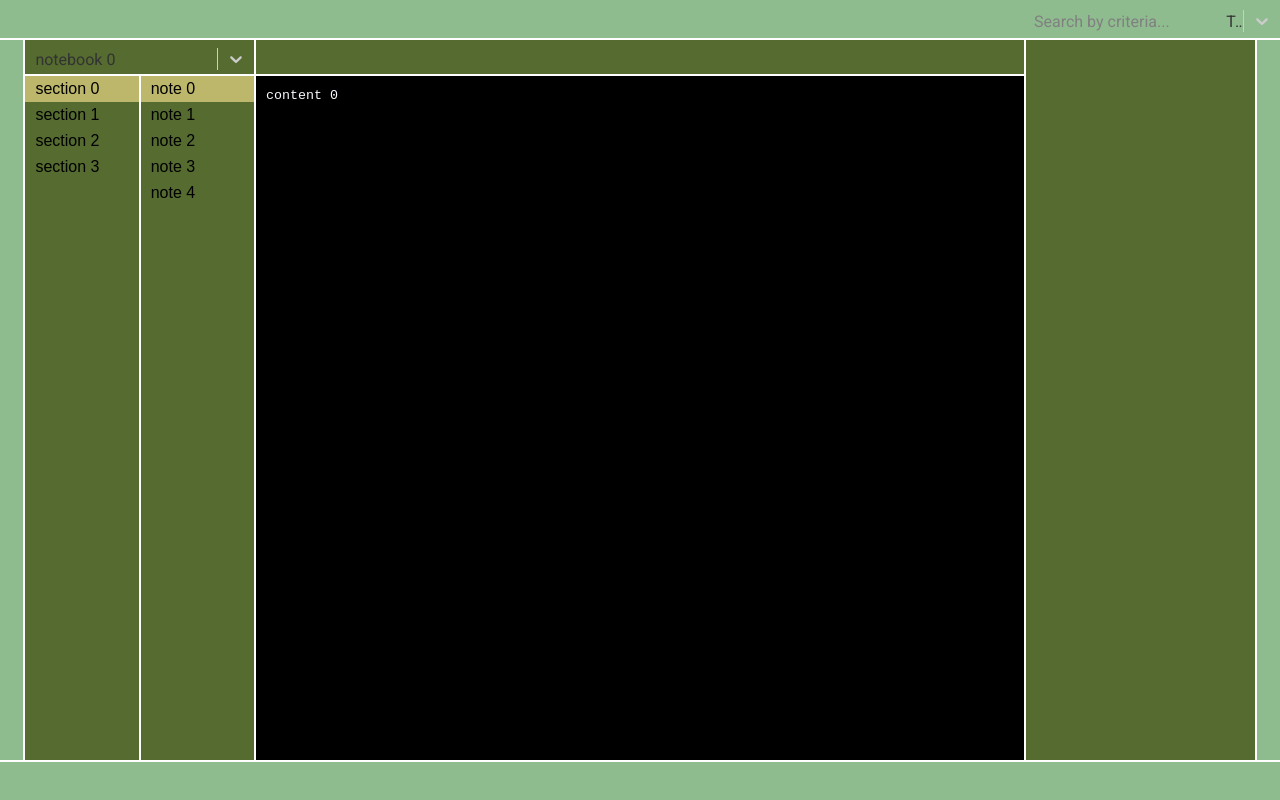
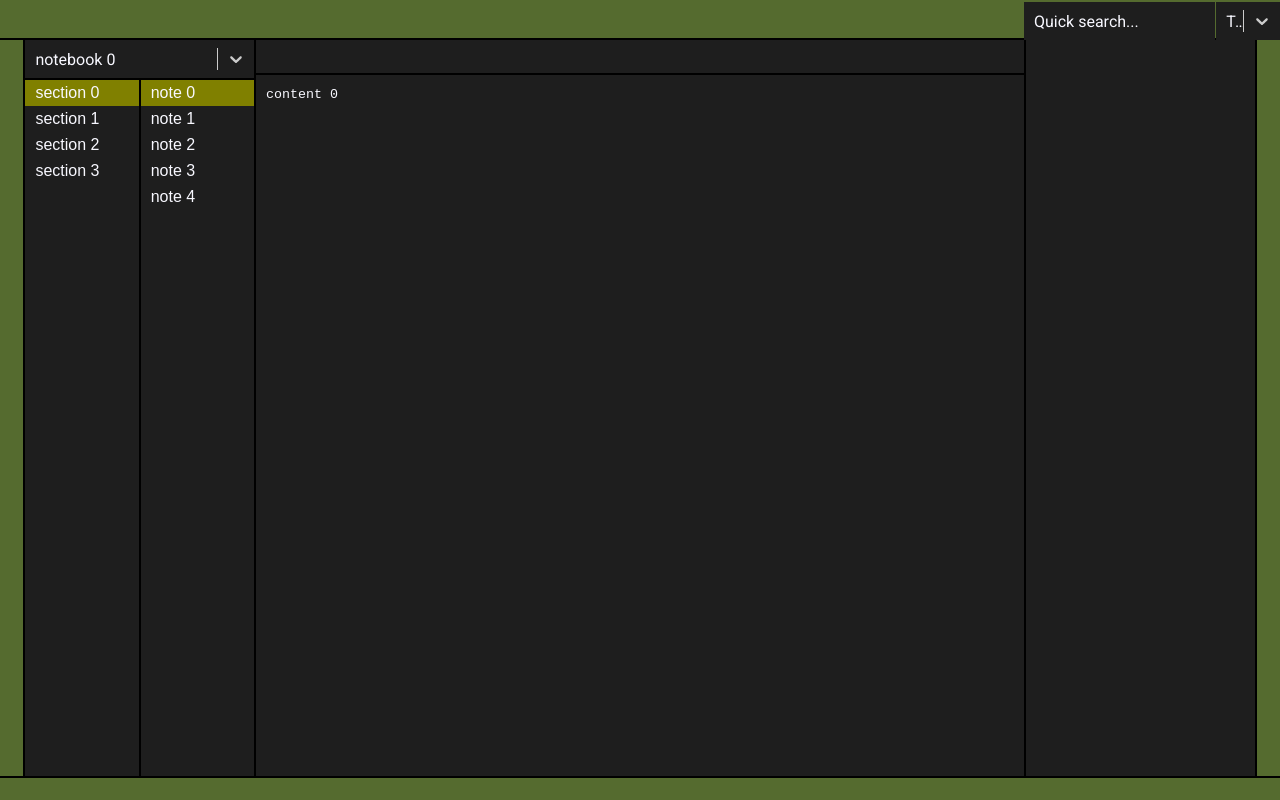
Before and after one commit to stroym/snovy, a React (Create React App) app: page / in a window 1280 px wide. Built offline with nearby package versions, Linux system fonts and the light colour scheme.

Commit message:
more work on theming

```diff
--- a/src/App.scss
+++ b/src/App.scss
@@ -1,9 +1,9 @@
 @use "style/common/react-select";
-@use "style/layout";
-@use "style/left/left";
-@use "style/right/right";
-@use "style/top/top";
-@use "style/editor/editor";
+@use "style/layout/left";
+@use "style/layout/right";
+@use "style/layout/top";
+@use "style/layout/bottom";
+@use "style/layout/editor";
 @use "style/common/context-menu";
 @use "style/common/tab-switcher";
 
@@ -26,11 +26,18 @@ html, body, #root {
   cursor: not-allowed;
 }
 
-//TODO figure out better way to prevent grid from going out of bounds
 #snovy-app {
   width: 100%;
   height: 100%;
   display: grid;
-  grid-template-rows: 5% 90% 5%;
-  grid-template-areas: "top" "middle" "bottom"
+  grid-template-rows: 5% 92% 3%;
+  grid-template-areas: "top" "middle" "bottom";
 }
+
+#snovy-middle {
+  grid-area: middle;
+  display: grid;
+  grid-template-columns: 20% 60% 20%;
+  grid-template-rows: 100%;
+  grid-template-areas: "left centre right";
+}
--- a/src/component/Search.tsx
+++ b/src/component/Search.tsx
@@ -34,7 +34,7 @@ export default class Search extends React.Component<{}, SearchState> {
     return (
       <span id="snovy-search">
         <Select id="search" className="react-select-container" classNamePrefix="react-select"
-                placeholder="Search by criteria..." options={values}
+                placeholder="Quick search..." options={values}
                 isClearable isSearchable isMulti={this.state.filter === options[2]}
                 components={{
                   DropdownIndicator: () => null,
--- a/src/style/common/list.scss
+++ b/src/style/common/list.scss
@@ -3,13 +3,14 @@
 .snovy-list {
   overflow-y: auto;
   overflow-x: hidden;
-  scrollbar-color: darkgreen $colour-accent;
+  scrollbar-color: $scrollbar;
 }
 
 .snovy-list-item {
   overflow: hidden;
   text-overflow: ellipsis;
   font-size: unset; //TODO
+  color: $colour-text-primary;
   background: none;
   border: none;
   width: 100%;
@@ -24,9 +25,9 @@
 }
 
 .snovy-list .selected {
-  background-color: darkkhaki;
+  background-color: $colour-active;
 }
 
 .snovy-list-item:hover {
-  background-color: olive;
+  background-color: $colour-hover;
 }
--- a/src/style/common/react-select.scss
+++ b/src/style/common/react-select.scss
@@ -1,10 +1,16 @@
+@import "../theme";
+
 .react-select-container,
 .react-select-container .react-select__control {
   height: 100%;
   border: 0;
   box-shadow: none;
   border-radius: 0;
-  background-color: transparent;
+  background-color: $colour-primary;
+}
+
+.react-select-container .react-select__value-container > * {
+  color: $colour-text-primary;
 }
 
 .react-select-container .react-select__menu {
@@ -17,12 +23,14 @@
   border: 1px solid black;
   padding-top: 0;
   padding-bottom: 0;
+  color: $colour-text-primary;
+  background-color: $colour-primary;
 }
 
-//.react-select-container .react-select__option--is-selected {
-//  background-color: green;
-//}
-//
-//.react-select-container .react-select__option--is-focused {
-//  background-color: lime;
-//}
+.react-select-container .react-select__option--is-selected {
+  background-color: $colour-active;
+}
+
+.react-select-container .react-select__option--is-focused {
+  background-color: $colour-hover;
+}
--- a/src/style/common/sidebar-content.scss
+++ b/src/style/common/sidebar-content.scss
@@ -2,5 +2,6 @@
 
 .sidebar-inner-content {
   grid-area: main;
-  background-color: $colour-main;
+  background-color: $colour-primary;
+  min-height: 0;
 }
--- a/src/style/layout.scss
+++ /dev/null
@@ -1,25 +0,0 @@
-@import "theme";
-
-#snovy-bar-top {
-  grid-area: top;
-  padding: 2px 0;
-  background-color: $colour-accent;
-  display: grid;
-  grid-template-columns: 40% 40% 20%;
-  grid-template-areas: "left centre right";
-  border-bottom: $border;
-}
-
-#snovy-middle {
-  grid-area: middle;
-  display: grid;
-  grid-template-columns: 20% 60% 20%;
-  grid-template-rows: 100%;
-  grid-template-areas: "left centre right";
-}
-
-#snovy-bar-bottom {
-  grid-area: bottom;
-  background-color: $colour-accent;
-  border-top: $border;
-}
--- /dev/null
+++ b/src/style/layout/bottom.scss
@@ -0,0 +1,7 @@
+@import "../theme";
+
+#snovy-bar-bottom {
+  grid-area: bottom;
+  background-color: $colour-accent;
+  border-top: $border;
+}
--- a/src/style/editor/editor.scss
+++ b/src/style/layout/editor.scss
@@ -3,25 +3,25 @@
 #snovy-editor-container {
   grid-area: centre;
   display: grid;
-  grid-template-rows: 5% 95%;
+  grid-template-rows: 1fr 20fr;
   grid-template-areas: "toolbar" "editor";
 }
 
 #snovy-editor-toolbar {
   grid-area: toolbar;
-  background-color: $colour-main;
+  background-color: $colour-primary;
   border-bottom: $border;
 }
 
 #snovy-editor {
   grid-area: editor;
   padding: 10px;
-  background-color: $colour-editor;
-  color: ghostwhite;
+  background-color: $colour-primary;
+  color: $colour-text-primary;
   resize: none;
   overflow-y: auto;
   outline: 0;
   border: 0;
   line-height: 1.5em;
-  scrollbar-color: whitesmoke darkgray;
+  scrollbar-color: $scrollbar;
 }
--- a/src/style/left/left.scss
+++ b/src/style/layout/left.scss
@@ -7,7 +7,6 @@
   grid-area: left;
   display: grid;
   grid-template-columns: 1fr 9fr;
-  grid-template-rows: 100%;
   grid-template-areas: "tabs main";
   border-right: $border;
 }
@@ -15,8 +14,7 @@
 #left-content {
   display: grid;
   grid-template-columns: 1fr 1fr;
-  //grid-template-rows: 1fr 20fr;
-  grid-template-rows: 5% 95%;
+  grid-template-rows: 1fr 20fr;
   grid-template-areas: "notebook notebook" "section note";
 }
 
--- a/src/style/top/top.scss
+++ b/src/style/layout/top.scss
@@ -1,13 +1,13 @@
 @import "../theme";
 
-#snovy-top-upper {
+#snovy-bar-top {
   grid-area: top;
   padding: 2px 0;
   background-color: $colour-accent;
   display: grid;
   grid-template-columns: 40% 40% 20%;
   grid-template-areas: "left centre right";
-  border-bottom: $border-halved;
+  border-bottom: $border;
 }
 
 #snovy-search {
@@ -27,15 +27,3 @@
 #snovy-search #options {
   grid-area: right;
 }
-
-#snovy-toolbar {
-  grid-area: bottom;
-  display: grid;
-  grid-gap: 1px;
-  grid-template-columns: 1fr 3fr 1fr;
-  grid-template-areas: "left centre right";
-  height: 100%;
-  width: 100%;
-  background-color: $colour-main;
-  border-top: $border-halved;
-}
--- a/src/style/theme.scss
+++ b/src/style/theme.scss
@@ -1,7 +1,14 @@
-$colour-main: darkolivegreen;
-$colour-accent: darkseagreen;
-$colour-editor: black;
-$colour-border: white;
+$colour-primary: #1e1e1e;
+$colour-accent: darkolivegreen;
+$colour-border: black;
+
+$colour-text-primary: ghostwhite;
+$colour-text-secondary: black;
+
+$colour-active: olive;
+$colour-hover: darkkhaki;
+
+$scrollbar: darkgreen $colour-accent;
 
 $border: $colour-border solid 2px;
 $border-halved: $colour-border solid 1px;
```
Also changed, not shown: src/style/layout/right.scss (renamed from src/style/right/right.scss).
